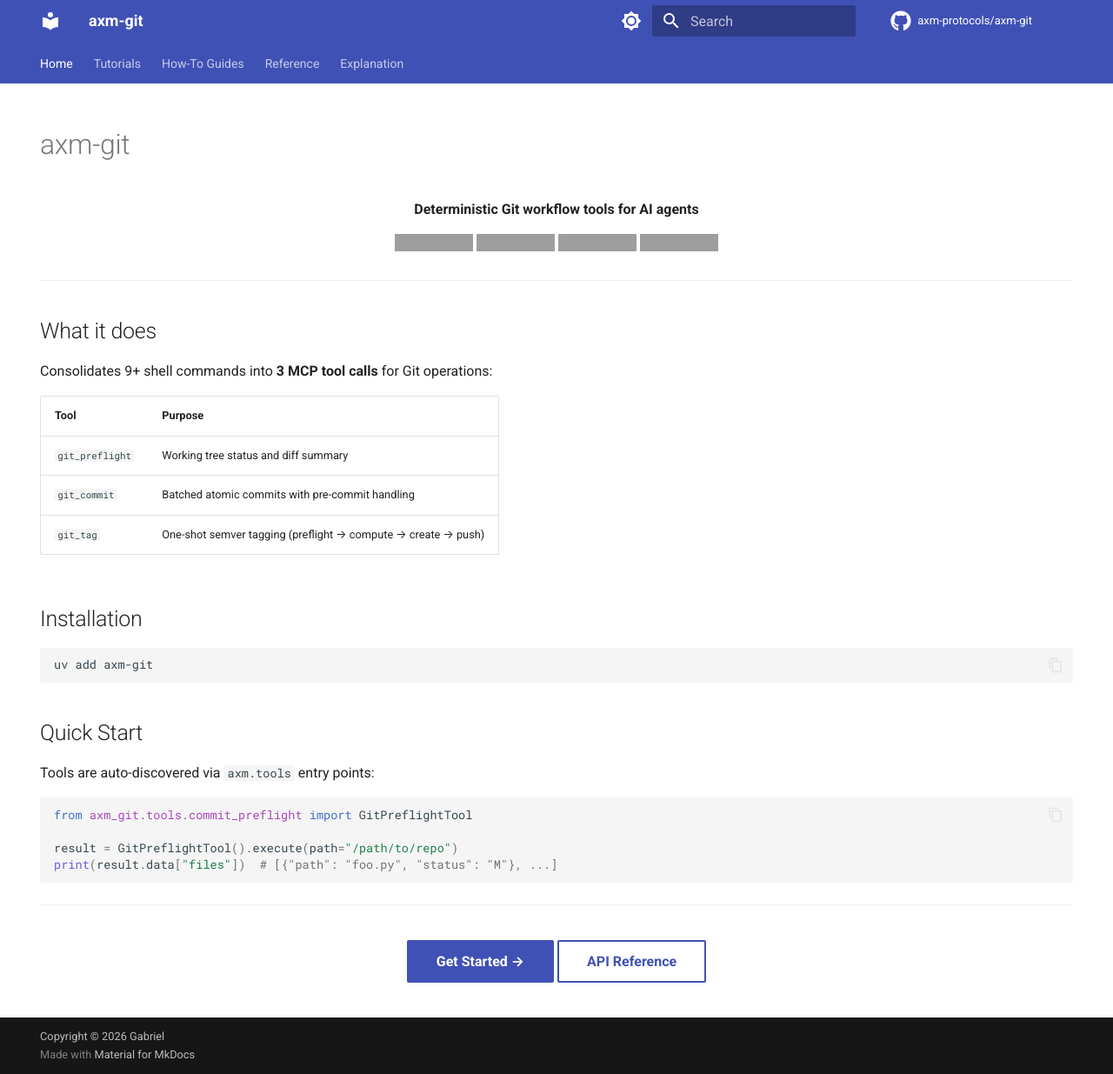
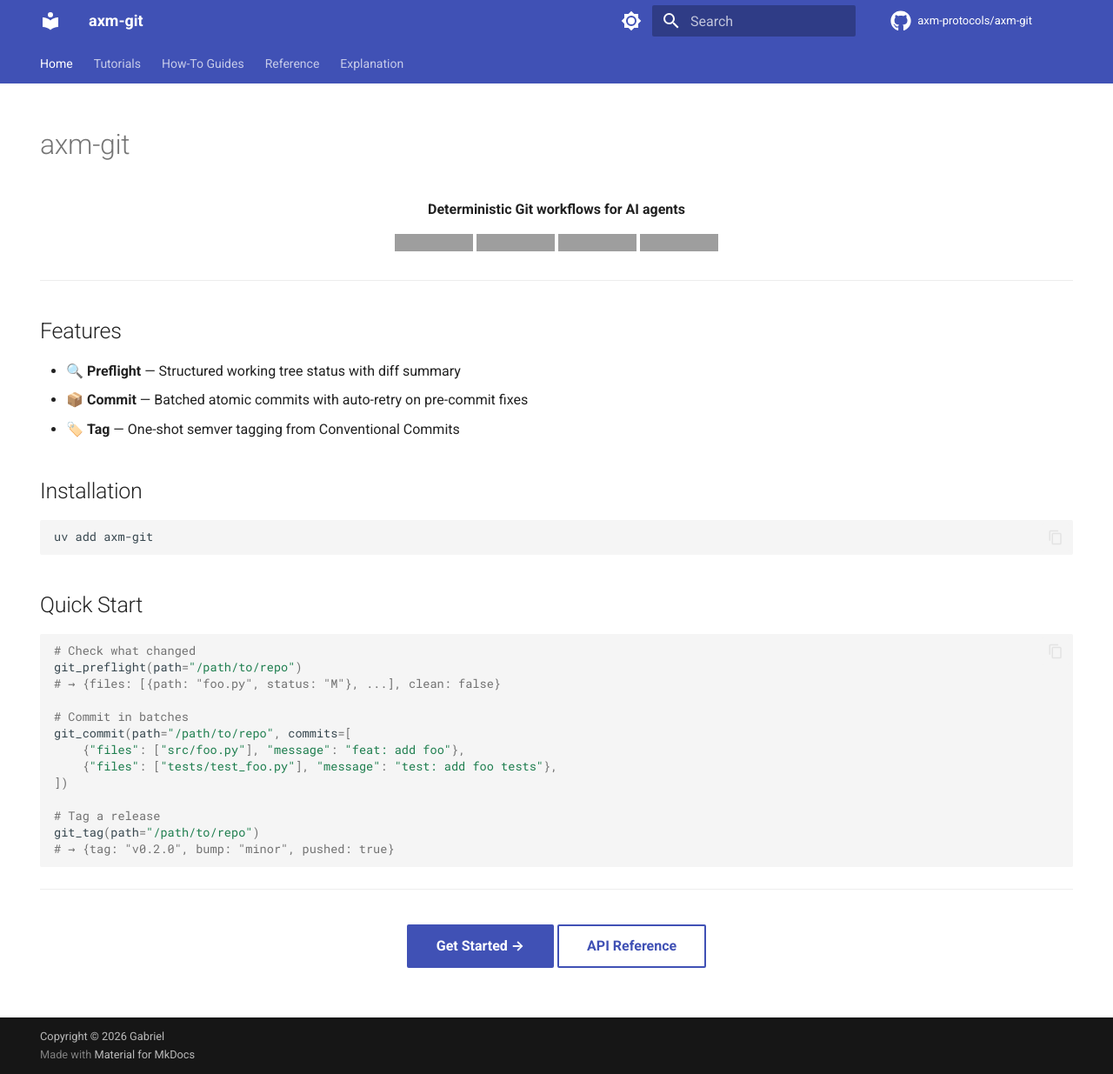
Before and after one commit to axm-protocols/axm-forge, an MkDocs documentation site: the page built from docs/index.md, in a window 1280 px wide and 1235 px high. Shown: the whole window at 87% size. Built offline with MkDocs 1.6.1 and Material for MkDocs 9.7.7, drawn with Linux system fonts in a browser that asks for light colours; comment, search, counter and statistics services are not loaded; grey boxes are pictures that could not be loaded.

Commit message:
docs: rewrite README and index to match axm-init style

````diff
--- a/docs/index.md
+++ b/docs/index.md
@@ -7,7 +7,7 @@ hide:
 # axm-git
 
 <p align="center">
-  <strong>Deterministic Git workflow tools for AI agents</strong>
+  <strong>Deterministic Git workflows for AI agents</strong>
 </p>
 
 <p align="center">
@@ -25,15 +25,11 @@ hide:
 
 ---
 
-## What it does
+## Features
 
-Consolidates 9+ shell commands into **3 MCP tool calls** for Git operations:
-
-| Tool | Purpose |
-|---|---|
-| `git_preflight` | Working tree status and diff summary |
-| `git_commit` | Batched atomic commits with pre-commit handling |
-| `git_tag` | One-shot semver tagging (preflight → compute → create → push) |
+- 🔍 **Preflight** — Structured working tree status with diff summary
+- 📦 **Commit** — Batched atomic commits with auto-retry on pre-commit fixes
+- 🏷️ **Tag** — One-shot semver tagging from Conventional Commits
 
 ## Installation
 
@@ -43,13 +39,20 @@ uv add axm-git
 
 ## Quick Start
 
-Tools are auto-discovered via `axm.tools` entry points:
+```python
+# Check what changed
+git_preflight(path="/path/to/repo")
+# → {files: [{path: "foo.py", status: "M"}, ...], clean: false}
 
-```python
-from axm_git.tools.commit_preflight import GitPreflightTool
+# Commit in batches
+git_commit(path="/path/to/repo", commits=[
+    {"files": ["src/foo.py"], "message": "feat: add foo"},
+    {"files": ["tests/test_foo.py"], "message": "test: add foo tests"},
+])
 
-result = GitPreflightTool().execute(path="/path/to/repo")
-print(result.data["files"])  # [{"path": "foo.py", "status": "M"}, ...]
+# Tag a release
+git_tag(path="/path/to/repo")
+# → {tag: "v0.2.0", bump: "minor", pushed: true}
 ```
 
 ---
````
Also changed, not shown: README.md (+55 -47 lines).
